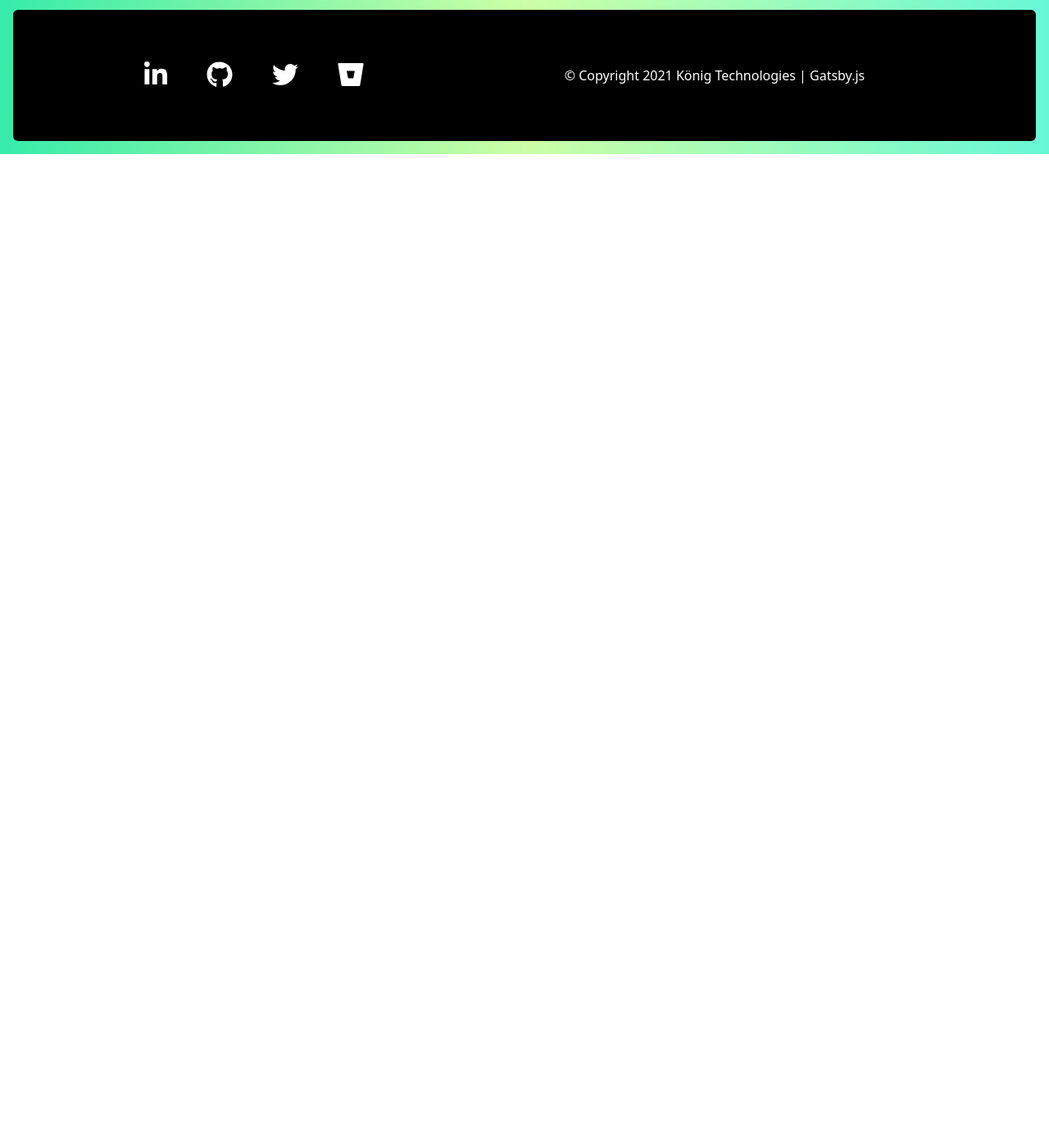
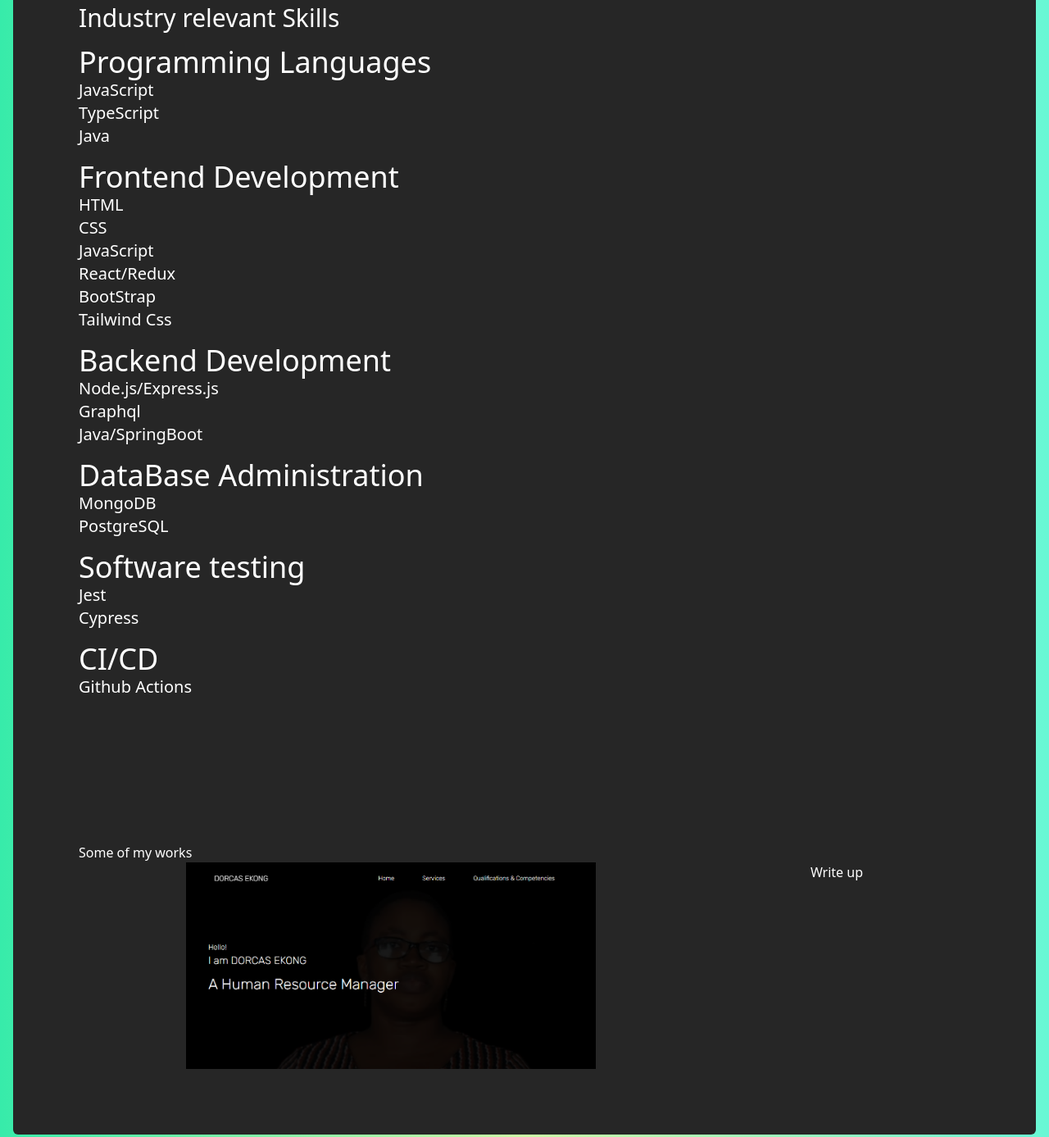
Before and after one commit to Robertito1/gatsbyjs, a Gatsby site: page / in a window 1280 px wide. Shown: the part 460-1847 px from the top of the page at 82% size. Before the commit the page ends 800 px from the top, so only its background shows below. Built offline with nearby package versions, Linux system fonts and the light colour scheme; Gatsby itself is replaced by a stand-in of ours.

Commit message:
skills section almost doe

```diff
--- a/src/components/footer.js
+++ b/src/components/footer.js
@@ -6,7 +6,7 @@ import { faTwitter } from '@fortawesome/free-brands-svg-icons';
 import { faBitbucket } from '@fortawesome/free-brands-svg-icons';
 
 const Footer = () => (
-  <footer className='w-full flex flex-col align-center justify-around bg-black h-40 rounded-md px-40 lg:flex-row justify-between'>
+  <footer style={{ backgroundColor: '#262626'}} className='w-full flex flex-col align-center justify-around h-40 rounded-md px-8 md:px-20 lg:flex-row justify-between px-40'>
     <div className='text-white flex justify-center align-center w-full items-center lg:justify-start'>
     <a href="https://linkedin.com/in/orazurobert" rel="noopener noreferrer" target="_blank" className="mr-6">
        <FontAwesomeIcon icon={faLinkedinIn} size="2x" className="hover:bg-gray-400"/>
--- a/src/components/header.js
+++ b/src/components/header.js
@@ -4,9 +4,9 @@ import React from "react"
 
 const Header = ({ siteTitle }) => (
   <header
-  className='bg-black'
     style={{
       background: ``,
+      backgroundColor: '#3d3c3c',
       marginBottom: `1.45rem`,
     }}
   >
--- a/src/components/home.js
+++ b/src/components/home.js
@@ -1,11 +1,18 @@
 import React from "react";
+// import anime from 'animejs/lib/anime.es.js';
 
 
 function Main() {
-
+  // anime({
+  //   targets: 'h2',
+  //   translateX: 250,
+  //   rotate: '1turn',
+  //   backgroundColor: '#FFF',
+  //   duration: 800
+  // });
   return (
-   <div className=' bg-black rounded-md flex flex-col justify-center align-center mb-8 px-40 py-20 lg:flex-row justify-start'>
-    <div className='text-white flex flex-col w-1/2'>
+   <div style={{ backgroundColor: '#262626'}} className='w-full rounded-t-md flex flex-col justify-around align-center px-8 py-20 md:px-20 lg:flex-row justify-between px-30'>
+    <div className='w-full flex flex-col text-white justify-center align-center items-center lg:items-start'>
       <p className='text-8xl fancytext'>HELLO</p>
       <p className='text-xl'>I’m Daniel „Danny“ Knaack, born in Hamburg, a trained media designer (non-print) and
       I work as a web / UI / UX designer.</p>
--- a/src/components/navbar.js
+++ b/src/components/navbar.js
@@ -1,6 +1,5 @@
 import React, {useState} from 'react';
 import '../styles/navbar.css'
-import { StaticImage } from "gatsby-plugin-image"
 
 const Navbar = () => {
 
@@ -9,13 +8,12 @@ const Navbar = () => {
     let shouldAnimate = open ? 'fade' : ''
     return (
      <nav className='rounded-md mb-8'>
-        <div className="hamburger" onClick={()=> setOpen(!open)}>
+        <div className="hamburger" onClick={()=> setOpen(!open)} onKeyDown={()=> setOpen(!open)}>
             <div className="line"></div>
             <div className="line"></div>
             <div className="line"></div>
         </div>
         <div className="text-white">
-          {/* <StaticImage src="../images/logo.png" width={100} quality={95} alt="A dinosaur" className='p-0' /> */}
           logo
         </div>
         <ul className={'nav-links' + ' ' + isOpen}>
--- /dev/null
+++ b/src/components/projects.js
@@ -0,0 +1,18 @@
+import React from 'react';
+import { StaticImage } from "gatsby-plugin-image"
+
+const Projects = () => {
+    return (
+        <div  style={{ backgroundColor: '#262626'}} className='rounded-b-md text-white mb-8 px-8 py-20 md:px-20 lg:px-30 '>
+            <p>Some of my works</p>
+            <div className='w-full flex flex-col justify-around align-center lg:flex-row justify-between '>
+                <div>
+                <StaticImage src="../images/dorcas.png" width={500} quality={95} alt="A dinosaur" className='p-0' />
+                </div>
+                <div>Write up</div>
+           </div>
+        </div>
+     );
+}
+
+export default Projects;
--- a/src/components/skills.js
+++ b/src/components/skills.js
@@ -2,10 +2,46 @@ import React from 'react';
 
 const Skills = () => {
     return (
+        <div style={{ backgroundColor: '#262626'}} className='text-white px-8 py-20 md:px-20 lg:px-30'>
+        <h4 className='mb-4 text-3xl'>Industry relevant Skills</h4>
         <div>
-        <h1>Skills</h1>
+        <h6 className='text-4xl'>Programming Languages</h6>
+        <ul className='mb-4'>
+            <li className='text-xl'>JavaScript</li>
+            <li className='text-xl'>TypeScript</li>
+            <li className='text-xl'>Java</li>
+        </ul>
+        <h6 className='text-4xl'>Frontend Development</h6>
+        <ul className='mb-4'>
+            <li className='text-xl'>HTML</li>
+            <li className='text-xl'>CSS</li>
+            <li className='text-xl'>JavaScript</li>
+            <li className='text-xl'>React/Redux</li>
+            <li className='text-xl'>BootStrap</li>
+            <li className='text-xl'>Tailwind Css</li>
+        </ul>
+        <h6 className='text-4xl'>Backend Development</h6>
+        <ul className='mb-4'>
+            <li className='text-xl'>Node.js/Express.js</li>
+            <li className='text-xl'>Graphql</li>
+            <li className='text-xl'>Java/SpringBoot</li>
+        </ul>
+        <h6 className='text-4xl'>DataBase Administration</h6>
+        <ul className='mb-4'>
+            <li className='text-xl'>MongoDB</li>
+            <li className='text-xl'>PostgreSQL</li>
+        </ul>
+        <h6 className='text-4xl'>Software testing</h6>
+        <ul className='mb-4'>
+            <li className='text-xl'>Jest</li>
+            <li className='text-xl'>Cypress</li>
+        </ul>
+        <h6 className='text-4xl'>CI/CD</h6>
+        <ul className='mb-4'>
+            <li className='text-xl'>Github Actions</li>
+        </ul>
+        </div>
         </div>
      );
-
     }
 export default Skills;
--- a/src/pages/about.js
+++ /dev/null
@@ -1,11 +0,0 @@
-import Layout from "../components/layout"
-import Skills from "../components/skills"
-import React from 'react';
-
-const IndexPage = () => (
-  <Layout>
-    <Skills />
-  </Layout>
-)
-
-export default IndexPage
--- a/src/pages/index.js
+++ b/src/pages/index.js
@@ -1,10 +1,14 @@
 import React from "react"
 import Layout from "../components/layout"
 import Home from "../components/home"
+import Skills from "../components/skills"
+import Projects from "../components/projects"
 
 const IndexPage = () => (
   <Layout>
     <Home />
+    <Skills />
+    <Projects />
   </Layout>
 )
 
--- a/src/styles/navbar.css
+++ b/src/styles/navbar.css
@@ -1,6 +1,6 @@
 nav {
   height: 10vh;
-  background: black;
+  background-color: #262626;
   display: flex;
   justify-content: space-between;
 }
```
Also changed, not shown: src/images/dorcas.png (added).
